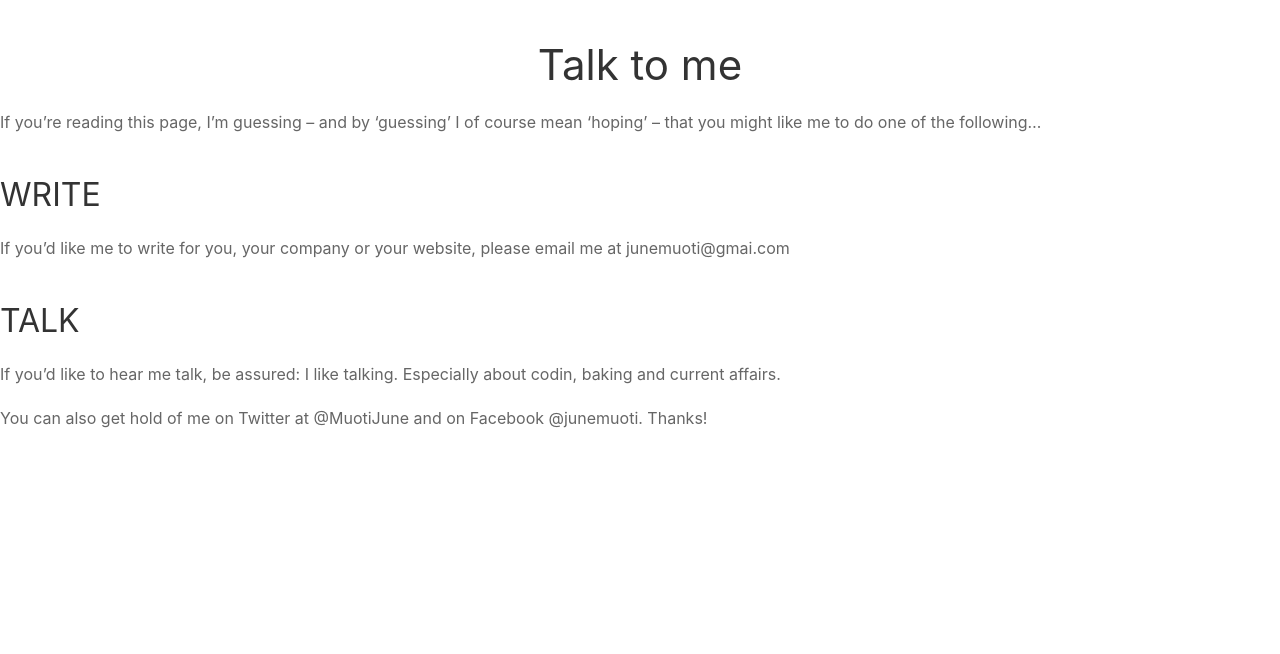
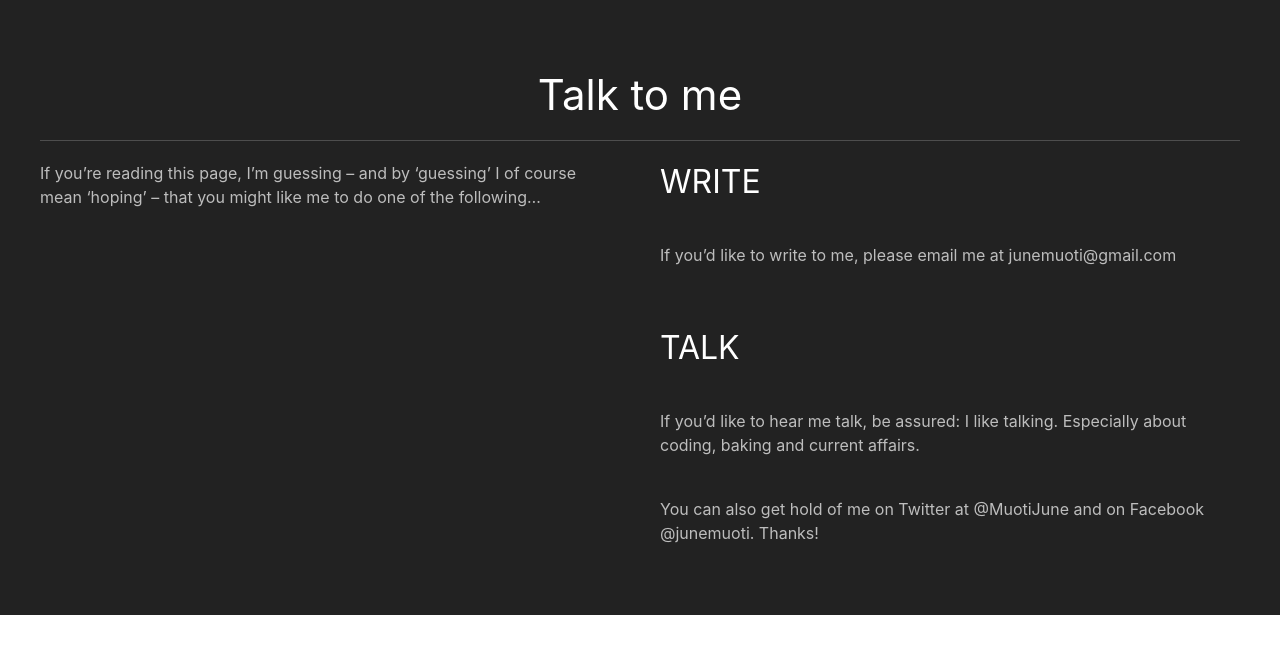
Before and after one commit to JuneMuoti/Personal-gallery, a Django app: page /contact/ in a window 1280 px wide. Shown: the part 80-734 px from the top of the page. Run offline with Django 3.2, Linux system fonts and the light colour scheme; some libraries are stand-ins or nearby versions.

Commit message:
add section to hold contacts data

```diff
--- a/gallery/templates/contact.html
+++ b/gallery/templates/contact.html
@@ -1,20 +1,25 @@
 {%extends 'base.html'%}
 {%block content%}
-<body>
-  <h1 class="uk-text-center">Talk to me</h1>
+<div class="uk-section uk-section-secondary uk-light">
+    <div class="uk-container">
 
+          <h1 class="uk-text-center">Talk to me</h1>
+<hr>
+        <div class="uk-grid-match uk-child-width-1-2@m" uk-grid>
+            <div>
+              <p>If you’re reading this page, I’m guessing – and by ‘guessing’ I of course mean ‘hoping’ – that you might like me to do one of the following…</p>
+            </div>
+            <div>
+              <h2>WRITE</h2>
+              <p>If you’d like  to write to me, please email me at junemuoti@gmail.com</p>
+              <h2>TALK</h2>
+              <p>If you’d like to hear me talk, be assured: I like talking. Especially about coding, baking and current affairs.</p>
 
+              <p>You can also get hold of me on Twitter at @MuotiJune and on Facebook @junemuoti. Thanks!</p>
+            </div>
 
-<p>If you’re reading this page, I’m guessing – and by ‘guessing’ I of course mean ‘hoping’ – that you might like me to do one of the following…</p>
+        </div>
 
-<h2>WRITE</h2>
-<p>If you’d like me to write for you, your company or your website, please email me at junemuoti@gmai.com</p>
-
-
-
-<h2>TALK</h2>
-<p>If you’d like to hear me talk, be assured: I like talking. Especially about codin, baking and current affairs.</p>
-
-<p>You can also get hold of me on Twitter at @MuotiJune and on Facebook @junemuoti. Thanks!</p>
-</body>
+    </div>
+</div>
 {%endblock%}
```
